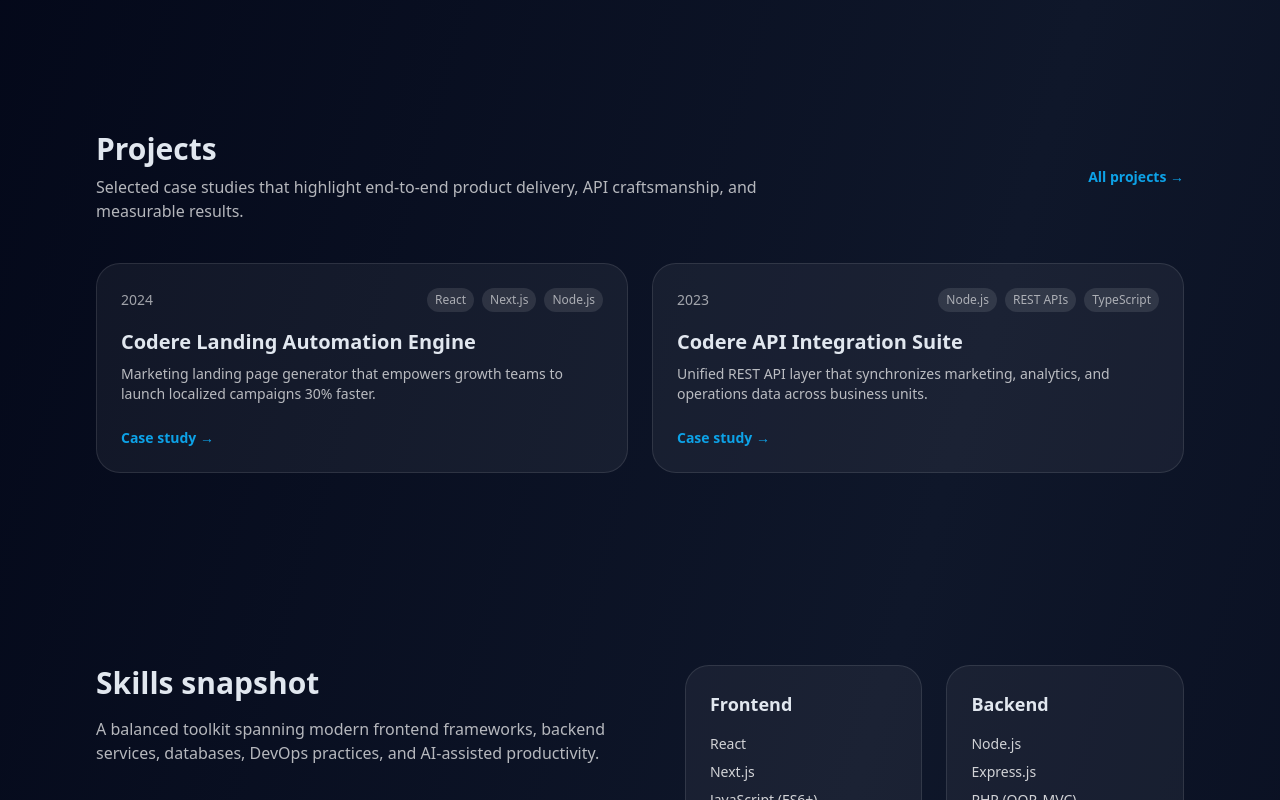
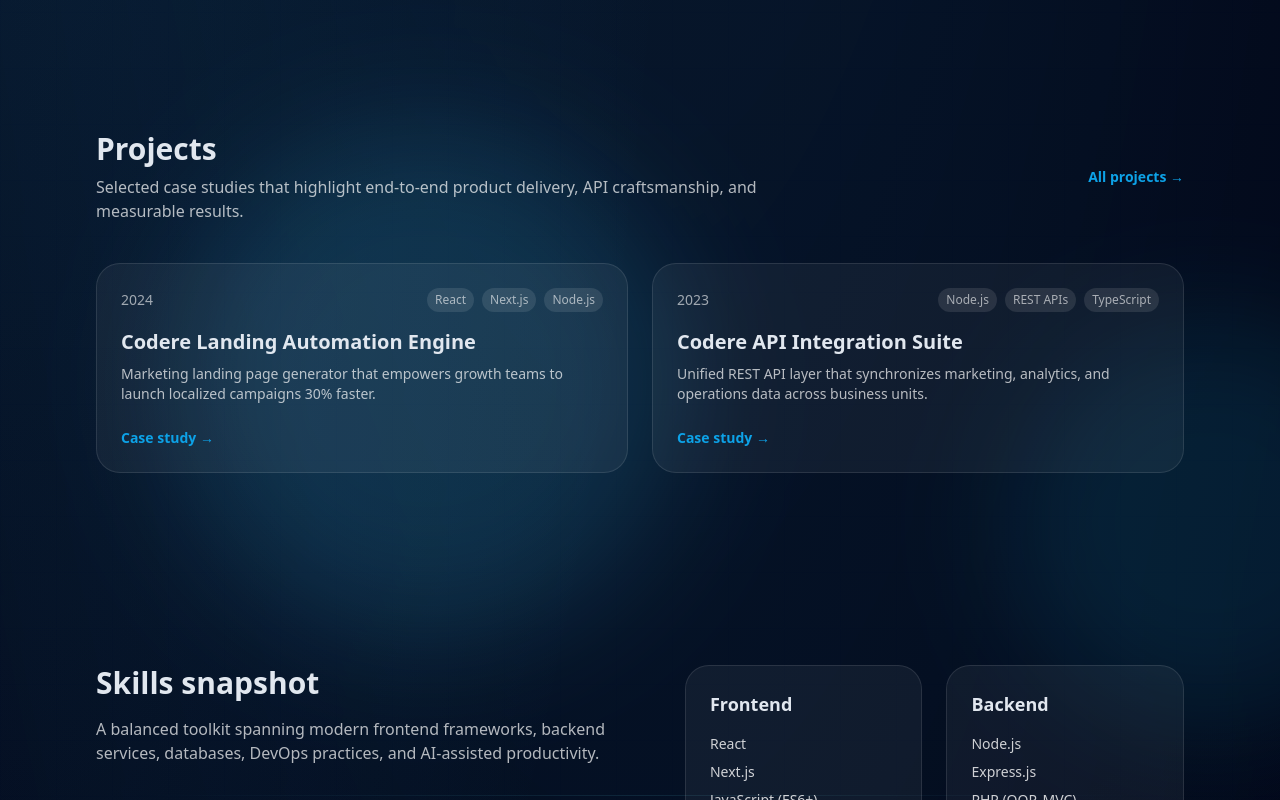
Before and after one commit to mido1983/portfolio, a Next.js app: page / in a window 1280 px wide. Shown: the part 660-1460 px from the top of the page. Built offline with nearby package versions, Linux system fonts and the light colour scheme.

Commit message:
styling small fixes

```diff
--- a/src/app/(routes)/resume/page.tsx
+++ b/src/app/(routes)/resume/page.tsx
@@ -93,7 +93,7 @@
               ))}
             </div>
           </div>
-        </div>
+
         <aside className="space-y-8">
           <div className="rounded-3xl border border-white/10 bg-white/5 p-6 print:border-none print:bg-transparent">
 
@@ -146,5 +146,6 @@
         </aside>
       </section>
     </div>
+
   );
 }
--- a/src/app/layout.tsx
+++ b/src/app/layout.tsx
@@ -2,6 +2,7 @@
 import "./globals.css";
 import { PropsWithChildren } from "react";
 import { Poppins } from "next/font/google";
+import { AnimatedBackground } from "@/components/animated-background";
 import { siteConfig } from "@/data/site";
 
 const poppins = Poppins({
@@ -22,21 +23,20 @@
     description: siteConfig.description,
     url: siteConfig.url,
     siteName: siteConfig.name,
-
     locale: "en_US",
-
     type: "website"
   }
 };
 
 export default function RootLayout({ children }: PropsWithChildren) {
   return (
-
     <html lang="en" className={poppins.variable}>
-
-      <body>
-        <div className="flex min-h-screen flex-col bg-gradient-to-br from-slate-950 via-slate-900 to-slate-950">
-          {children}
+      <body className="bg-slate-950">
+        <div className="relative flex min-h-screen flex-col overflow-hidden">
+          <AnimatedBackground />
+          <div className="relative flex flex-1 flex-col">
+            {children}
+          </div>
         </div>
       </body>
     </html>
--- /dev/null
+++ b/src/components/animated-background.tsx
@@ -0,0 +1,132 @@
+"use client";
+
+import type { CSSProperties } from "react";
+import { motion } from "framer-motion";
+
+type GlowOrb = {
+  id: string;
+  size: number;
+  color: string;
+  origin: {
+    x: string;
+    y: string;
+  };
+  initial: {
+    x: number;
+    y: number;
+    scale: number;
+  };
+  animate: {
+    x: number[];
+    y: number[];
+    scale: number[];
+  };
+  duration: number;
+};
+
+const GLOW_ORBS: GlowOrb[] = [
+  {
+    id: "orb-1",
+    size: 520,
+    color: "rgba(56, 189, 248, 0.16)",
+    origin: { x: "14%", y: "18%" },
+    initial: { x: 0, y: 0, scale: 0.9 },
+    animate: {
+      x: [-40, 28, -22],
+      y: [-32, 36, -18],
+      scale: [0.9, 1.1, 0.96]
+    },
+    duration: 28
+  },
+  {
+    id: "orb-2",
+    size: 460,
+    color: "rgba(14, 116, 144, 0.18)",
+    origin: { x: "76%", y: "22%" },
+    initial: { x: 0, y: 0, scale: 0.82 },
+    animate: {
+      x: [26, -32, 20],
+      y: [-28, 34, -24],
+      scale: [0.82, 1.02, 0.88]
+    },
+    duration: 32
+  },
+  {
+    id: "orb-3",
+    size: 560,
+    color: "rgba(59, 130, 246, 0.14)",
+    origin: { x: "32%", y: "78%" },
+    initial: { x: 0, y: 0, scale: 0.86 },
+    animate: {
+      x: [-24, 36, -28],
+      y: [28, -34, 24],
+      scale: [0.86, 1.08, 0.92]
+    },
+    duration: 34
+  },
+  {
+    id: "orb-4",
+    size: 480,
+    color: "rgba(71, 85, 105, 0.2)",
+    origin: { x: "82%", y: "74%" },
+    initial: { x: 0, y: 0, scale: 0.74 },
+    animate: {
+      x: [22, -30, 18],
+      y: [30, -22, 34],
+      scale: [0.74, 0.92, 0.8]
+    },
+    duration: 30
+  }
+];
+
+export function AnimatedBackground() {
+  return (
+    <div className="pointer-events-none absolute inset-0 -z-10 overflow-hidden">
+      <div className="absolute inset-0 bg-[radial-gradient(120%_150%_at_50%_-20%,rgba(56,189,248,0.14),rgba(2,6,23,0.92)_60%,rgba(2,6,23,1))]" />
+      <div className="absolute inset-0 bg-[radial-gradient(90%_90%_at_0%_0%,rgba(56,189,248,0.12),transparent_60%)]" />
+      <div className="absolute inset-0 bg-[radial-gradient(120%_120%_at_100%_100%,rgba(14,116,144,0.12),transparent_58%)]" />
+
+      {GLOW_ORBS.map((orb) => {
+        const style: CSSProperties = {
+          background: orb.color,
+          width: orb.size,
+          height: orb.size,
+          top: orb.origin.y,
+          left: orb.origin.x
+        };
+
+        return (
+          <motion.span
+            key={orb.id}
+            className="absolute rounded-full blur-3xl mix-blend-screen"
+            style={style}
+            initial={orb.initial}
+            animate={orb.animate}
+            transition={{
+              duration: orb.duration,
+              repeat: Infinity,
+              repeatType: "mirror",
+              ease: "easeInOut"
+            }}
+          />
+        );
+      })}
+
+      <motion.div
+        className="absolute left-1/2 top-32 h-[28rem] w-[34rem] rounded-full bg-[radial-gradient(circle,rgba(94,234,212,0.18),rgba(56,189,248,0)_68%)] blur-3xl"
+        initial={{ x: "-50%", opacity: 0.18, scale: 0.8 }}
+        animate={{ x: "-50%", opacity: [0.18, 0.38, 0.2], scale: [0.8, 1.05, 0.88] }}
+        transition={{ duration: 20, repeat: Infinity, repeatType: "mirror", ease: "easeInOut" }}
+      />
+
+      <motion.div
+        className="absolute left-[10%] right-[10%] top-1/3 h-px bg-gradient-to-r from-transparent via-cyan-300/40 to-transparent"
+        initial={{ opacity: 0 }}
+        animate={{ opacity: [0.08, 0.28, 0.12] }}
+        transition={{ duration: 16, repeat: Infinity, repeatType: "mirror", ease: "easeInOut" }}
+      />
+
+      <div className="absolute inset-0 opacity-[0.07] [background-image:linear-gradient(rgba(148,163,184,0.08)_1px,transparent_1px),linear-gradient(90deg,rgba(148,163,184,0.08)_1px,transparent_1px)] [background-size:100%_56px,56px_100%]" />
+    </div>
+  );
+}
```
Also changed, not shown: tsconfig.json (+22 -9 lines).
